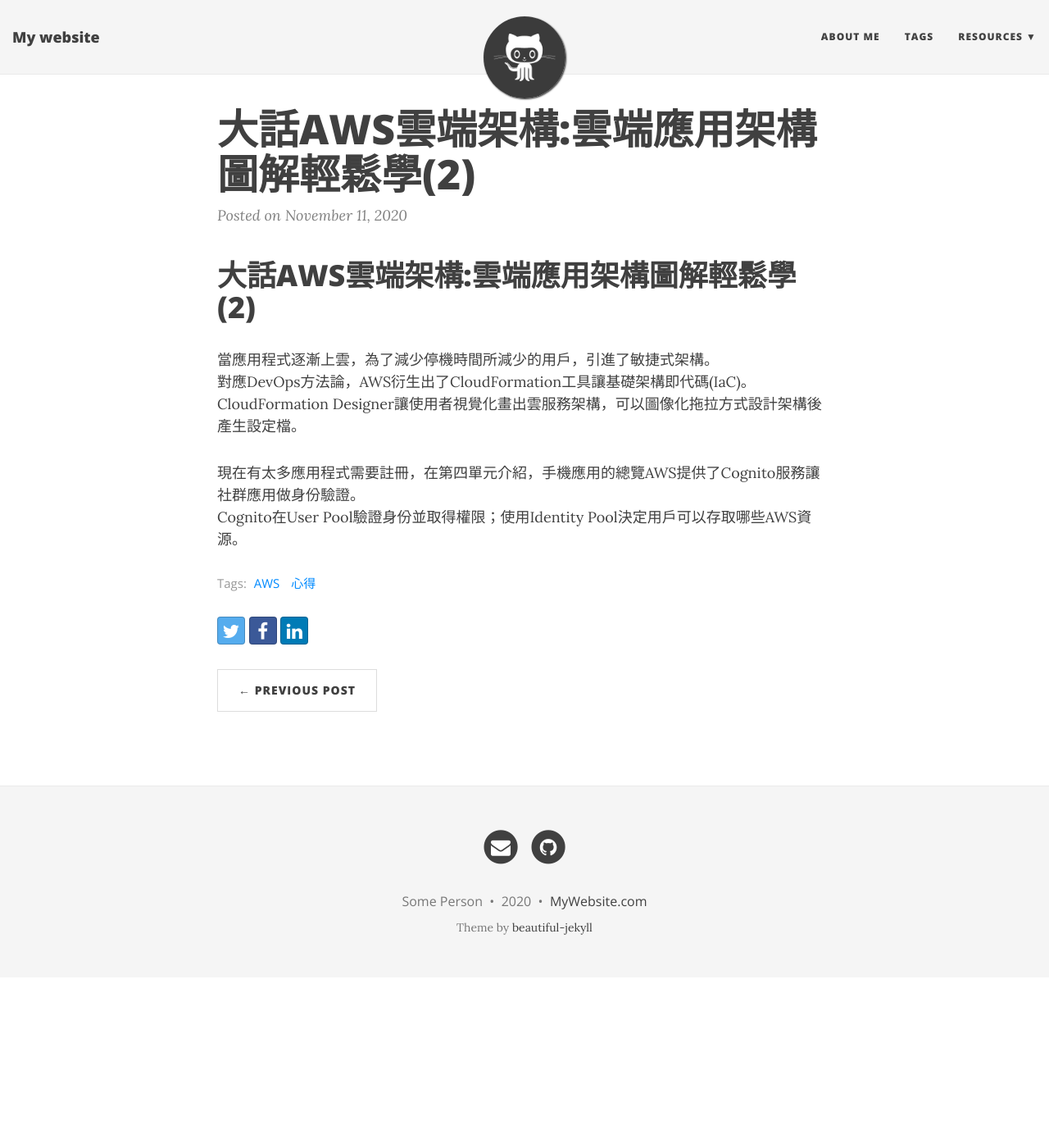
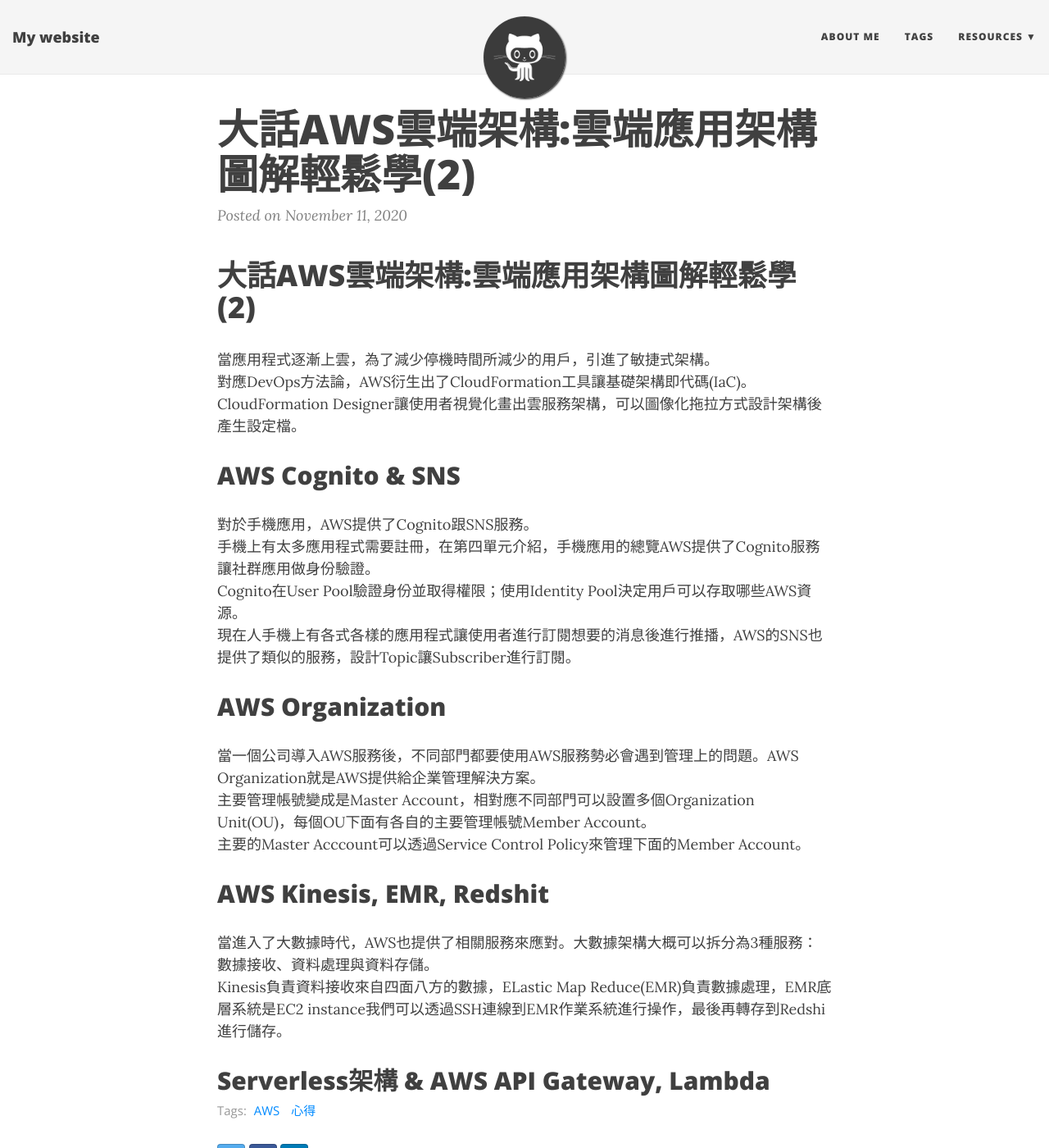
Before and after one commit to henryace/henryace.github.io, a Jekyll site: the page built from _posts/2020-11-11-AWS.md, in a window 1280 px wide and 1400 px high. Shown: the whole window at 82% size. Built offline with Jekyll 4.4.1, drawn with Linux system fonts in a browser that asks for light colours; nearby versions of some CDN libraries.

Commit message:
Update 2020-11-11-AWS.md

```diff
--- a/_posts/2020-11-11-AWS.md
+++ b/_posts/2020-11-11-AWS.md
@@ -16,5 +16,19 @@
 對應DevOps方法論，AWS衍生出了CloudFormation工具讓基礎架構即代碼(IaC)。<br>
 CloudFormation Designer讓使用者視覺化畫出雲服務架構，可以圖像化拖拉方式設計架構後產生設定檔。<br>
 
-現在有太多應用程式需要註冊，在第四單元介紹，手機應用的總覽AWS提供了Cognito服務讓社群應用做身份驗證。<br>
+## AWS Cognito & SNS
+對於手機應用，AWS提供了Cognito跟SNS服務。<br>
+手機上有太多應用程式需要註冊，在第四單元介紹，手機應用的總覽AWS提供了Cognito服務讓社群應用做身份驗證。<br>
 Cognito在User Pool驗證身份並取得權限；使用Identity Pool決定用戶可以存取哪些AWS資源。<br>
+現在人手機上有各式各樣的應用程式讓使用者進行訂閱想要的消息後進行推播，AWS的SNS也提供了類似的服務，設計Topic讓Subscriber進行訂閱。<br>
+
+## AWS Organization
+當一個公司導入AWS服務後，不同部門都要使用AWS服務勢必會遇到管理上的問題。AWS Organization就是AWS提供給企業管理解決方案。<br>
+主要管理帳號變成是Master Account，相對應不同部門可以設置多個Organization Unit(OU)，每個OU下面有各自的主要管理帳號Member Account。<br>
+主要的Master Acccount可以透過Service Control Policy來管理下面的Member Account。
+
+## AWS Kinesis, EMR, Redshit
+當進入了大數據時代，AWS也提供了相關服務來應對。大數據架構大概可以拆分為3種服務：數據接收、資料處理與資料存儲。<br>
+Kinesis負責資料接收來自四面八方的數據，ELastic Map Reduce(EMR)負責數據處理，EMR底層系統是EC2 instance我們可以透過SSH連線到EMR作業系統進行操作，最後再轉存到Redshi進行儲存。
+
+## Serverless架構 & AWS API Gateway, Lambda
```
